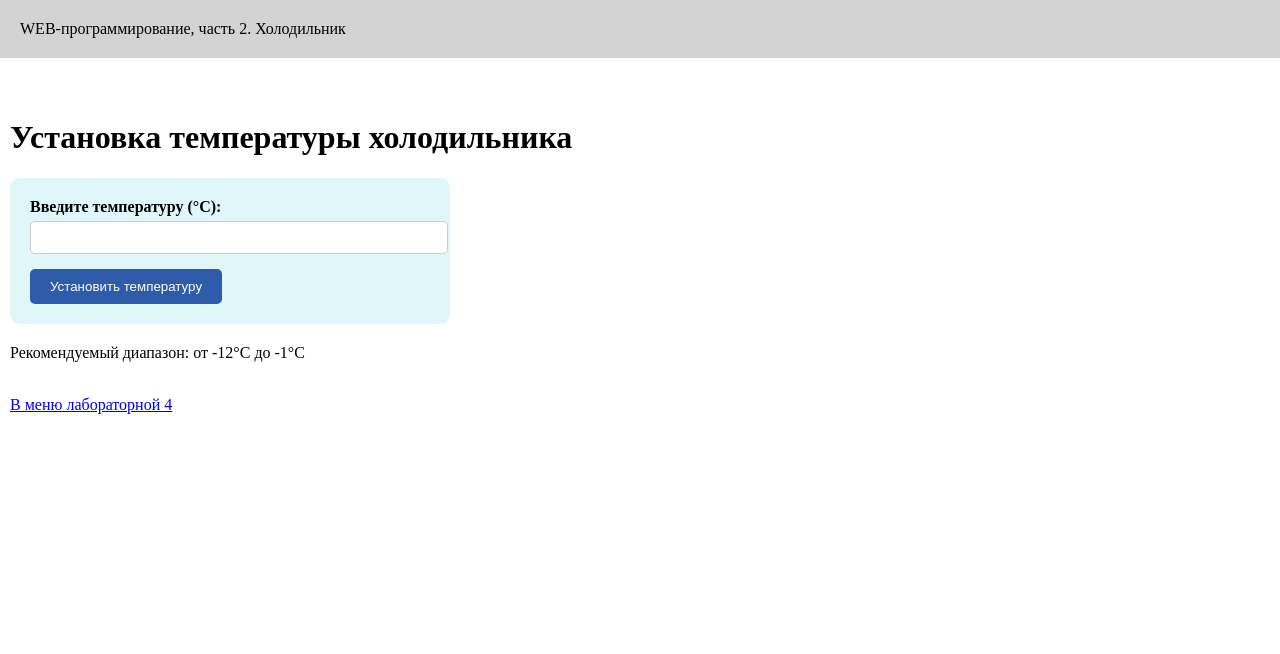
After one commit to SashaNester/labs2, a Flask app: page /lab4/fridge-form in a window 1280 px wide. The commit adds this page. Shown: the top 654 px of the page. Run offline with Flask 3, Linux system fonts and the light colour scheme.

Commit message:
Холодильник

```diff
--- a/lab4.py
+++ b/lab4.py
@@ -165,3 +165,47 @@ def login():
 def logout():
     session.pop('login', None)
     return redirect('/lab4/login')
+
+
+@lab4.route('/lab4/fridge-form')
+def fridge_form():
+    return render_template('lab4/fridge-form.html')
+
+@lab4.route('/lab4/fridge', methods=['GET', 'POST'])
+def fridge():
+    if request.method == 'GET':
+        return redirect(url_for('lab4.fridge_form'))
+
+    temperature = request.form.get('temperature')
+    error = None
+    result = None
+    snowflakes = 0
+
+    if temperature == '' or temperature is None:
+        error = 'Ошибка: не задана температура'
+    else:
+        try:
+            temp = int(temperature)
+
+            if temp < -12:
+                error = 'Не удалось установить температуру — слишком низкое значение'
+            elif temp > -1:
+                error = 'Не удалось установить температуру — слишком высокое значение'
+            elif -12 <= temp <= -9:
+                result = f'Установлена температура: {temp}°С'
+                snowflakes = 3
+            elif -8 <= temp <= -5:
+                result = f'Установлена температура: {temp}°С'
+                snowflakes = 2
+            elif -4 <= temp <= -1:
+                result = f'Установлена температура: {temp}°С'
+                snowflakes = 1
+
+        except ValueError:
+            error = 'Ошибка: введите корректное целое число'
+
+    return render_template('lab4/fridge.html',
+                         error=error,
+                         result=result,
+                         snowflakes=snowflakes,
+                         temperature=temperature)
--- /dev/null
+++ b/templates/lab4/fridge-form.html
@@ -0,0 +1,28 @@
+{% extends "base.html" %}
+
+{% block lab %}Холодильник{% endblock %}
+
+{% block main %}
+    <h1>Установка температуры холодильника</h1>
+
+    <div style="background-color: #e0f7fa; padding: 20px; border-radius: 10px; width: 400px;">
+        <form method="post" action="/lab4/fridge">
+            <div style="margin-bottom: 15px;">
+                <label for="temperature" style="font-weight: bold;">Введите температуру (°C):</label>
+                <input type="number" id="temperature" name="temperature" style="width: 100%; padding: 8px; margin-top: 5px; border-radius: 5px; border: 1px solid #ccc;">
+            </div>
+            <div>
+                <input type="submit" value="Установить температуру" style="background-color: #2f5caa; color: white; padding: 10px 20px; border: none; border-radius: 5px; cursor: pointer;">
+            </div>
+        </form>
+    </div>
+
+    <div style="margin-top: 20px;">
+        <p>Рекомендуемый диапазон: от -12°C до -1°C</p>
+    </div>
+
+    <br>
+    <div>
+        <a href="/lab4/">В меню лабораторной 4</a>
+    </div>
+{% endblock %}
--- a/templates/lab4/lab4.html
+++ b/templates/lab4/lab4.html
@@ -15,6 +15,7 @@
         <li><a href="/lab4/pow-form">Возведение в степень</a></li>
         <li><a href="/lab4/tree">Посадить/срубить дерево</a></li>
         <li><a href="/lab4/login">Авторизация</a></li>
+        <li><a href="/lab4/fridge-form">Холодильник</a></li>
 
         <hr>
         <a href="/">На главную</a>
```
Also changed, not shown: templates/lab4/fridge.html (added, +33 -0 lines).
